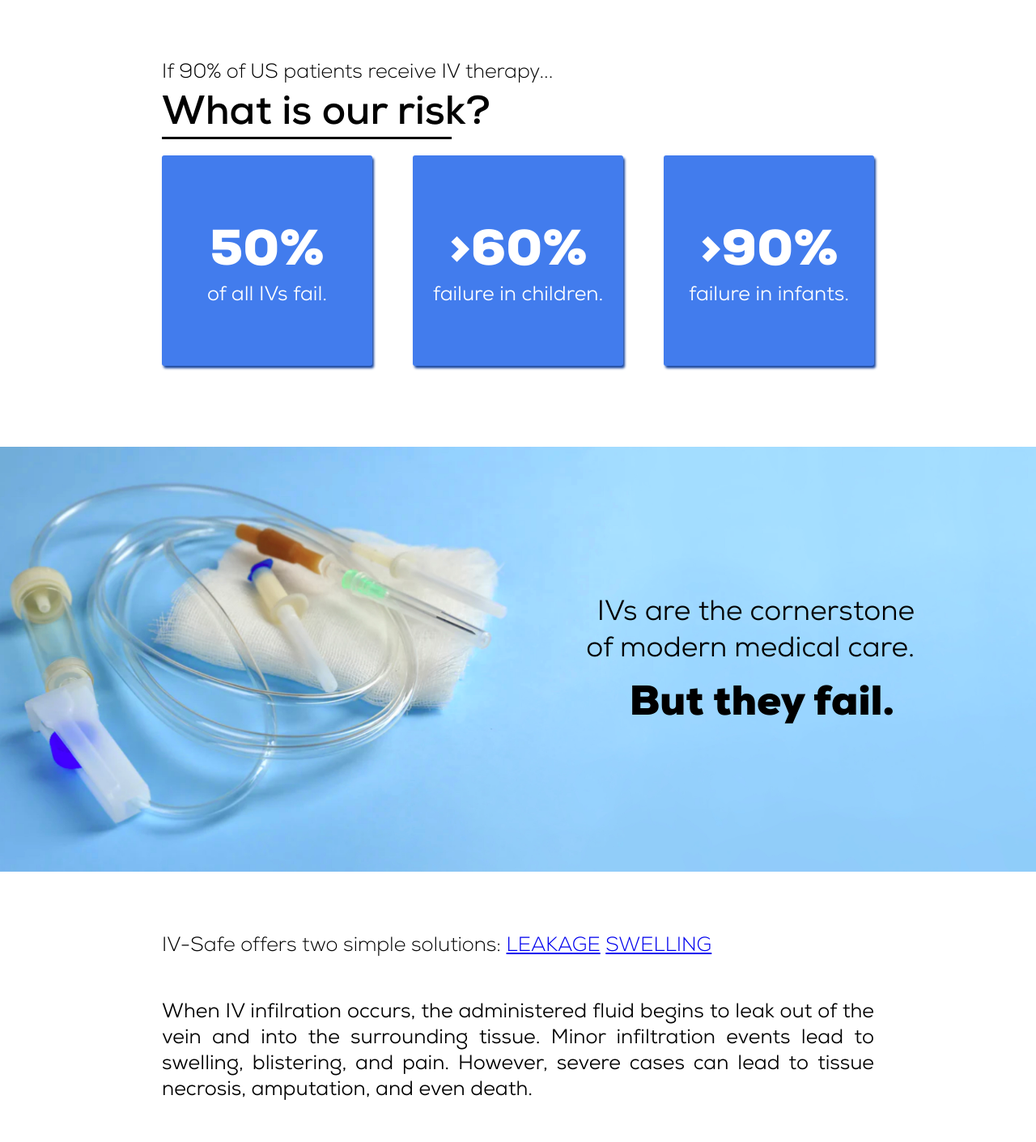
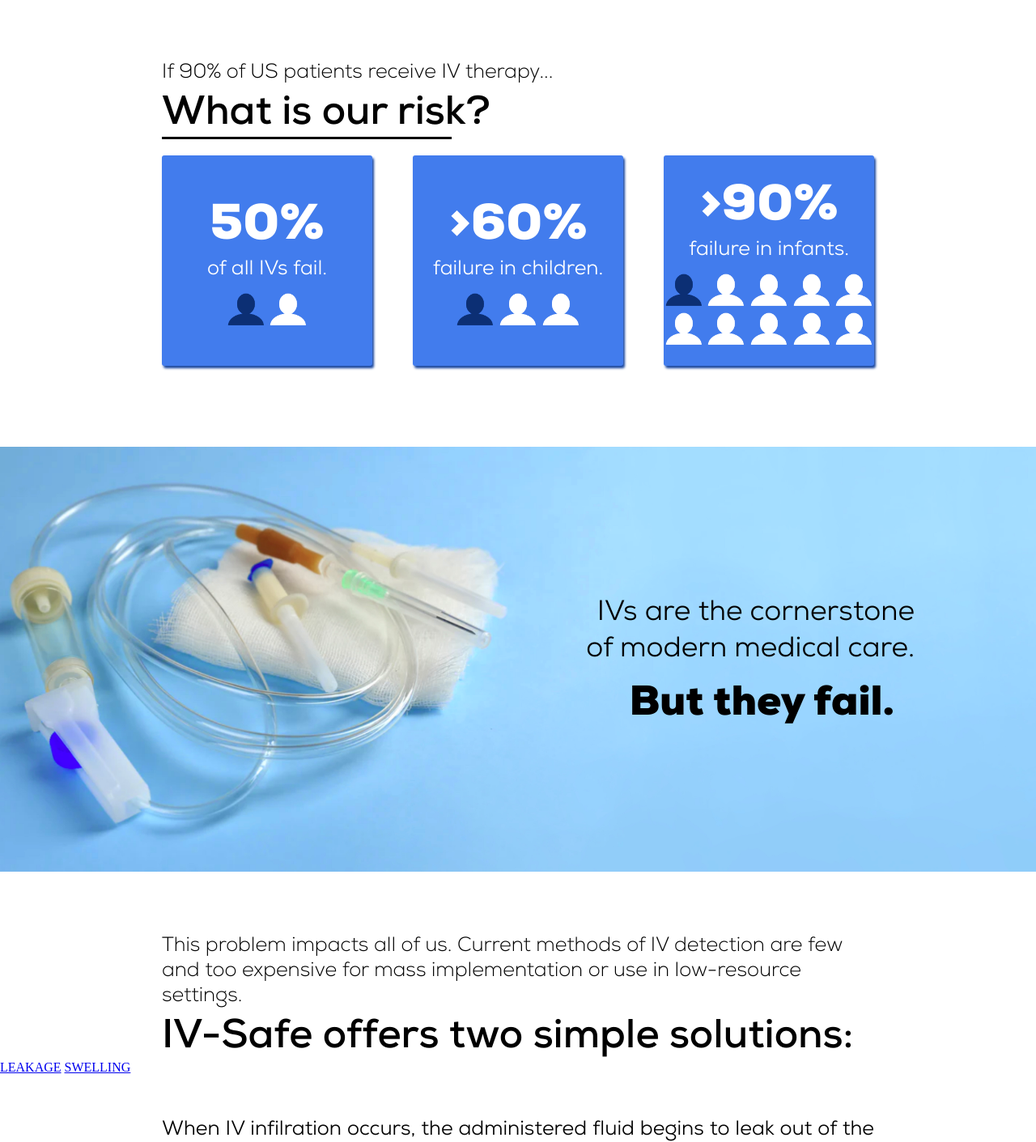
Before and after one commit to wkitch13/IV-Safe, a Flask app: page / in a window 1280 px wide. Shown: the part 602-2013 px from the top of the page at 81% size. Run offline with Flask 3, Linux system fonts and the light colour scheme.

Commit message:
updating the home page

```diff
--- a/static/base.css
+++ b/static/base.css
@@ -283,7 +283,7 @@ footer a:hover {
 
 .p1_homepage {
     font-size: 25px;
-    padding: 75px 0px 0px 200px;
+    padding: 75px 200px 0px 200px;
     font-family: "Nexa-Light", "Arial";
 }
 
@@ -326,3 +326,7 @@ hr {
     background-color: black;
     width: 28%;
 }
+
+.people {
+    margin-top: 15px;
+}
--- a/templates/homepage.html
+++ b/templates/homepage.html
@@ -21,14 +21,51 @@
             <div class="box">
                 <div class="num_large">50%</div>
                 of all IVs fail.
+                <div class="people">
+                    <img src="{{ url_for('static', filename='images/person_blue.png') }}" alt="IV"
+                         style="display:inline-block;width:auto;height:40px">
+                    <img src="{{ url_for('static', filename='images/person_white.png') }}" alt="IV"
+                         style="width:display:inline-block;auto;height:40px">
+                </div>
             </div>
             <div class="box">
                 <div class="num_large">>60%</div>
                 failure in children.
+                <div class="people">
+                    <img src="{{ url_for('static', filename='images/person_blue.png') }}" alt="IV"
+                         style="display:inline-block;width:auto;height:40px">
+                    <img src="{{ url_for('static', filename='images/person_white.png') }}" alt="IV"
+                         style="width:display:inline-block;auto;height:40px">
+                    <img src="{{ url_for('static', filename='images/person_white.png') }}" alt="IV"
+                         style="width:display:inline-block;auto;height:40px">
+                </div>
             </div>
             <div class="box">
                 <div class="num_large">>90%</div>
                 failure in infants.
+                <div class="people">
+                    <img src="{{ url_for('static', filename='images/person_blue.png') }}" alt="IV"
+                         style="display:inline-block;width:auto;height:40px">
+                    <img src="{{ url_for('static', filename='images/person_white.png') }}" alt="IV"
+                         style="width:display:inline-block;auto;height:40px">
+                    <img src="{{ url_for('static', filename='images/person_white.png') }}" alt="IV"
+                         style="width:display:inline-block;auto;height:40px">
+                    <img src="{{ url_for('static', filename='images/person_white.png') }}" alt="IV"
+                         style="width:display:inline-block;auto;height:40px">
+                    <img src="{{ url_for('static', filename='images/person_white.png') }}" alt="IV"
+                         style="width:display:inline-block;auto;height:40px">
+                    <br>
+                    <img src="{{ url_for('static', filename='images/person_white.png') }}" alt="IV"
+                         style="width:display:inline-block;auto;height:40px">
+                    <img src="{{ url_for('static', filename='images/person_white.png') }}" alt="IV"
+                         style="width:display:inline-block;auto;height:40px">
+                    <img src="{{ url_for('static', filename='images/person_white.png') }}" alt="IV"
+                         style="width:display:inline-block;auto;height:40px">
+                    <img src="{{ url_for('static', filename='images/person_white.png') }}" alt="IV"
+                         style="width:display:inline-block;auto;height:40px">
+                    <img src="{{ url_for('static', filename='images/person_white.png') }}" alt="IV"
+                         style="width:display:inline-block;auto;height:40px">
+                </div>
             </div>
         </div>
 
@@ -42,10 +79,12 @@
         </div>
 
         <div class="p1_homepage">
-            IV-Safe offers two simple solutions:
-            <a href="/leakage">LEAKAGE</a>
-            <a href="/swelling">SWELLING</a>
+            This problem impacts all of us. Current methods of IV detection are few and too expensive for mass implementation
+            or use in low-resource settings.
         </div>
+        <div class="heading">IV-Safe offers two simple solutions:</div>
+        <a href="/leakage">LEAKAGE</a>
+        <a href="/swelling">SWELLING</a>
 
         <div class="p1">
             When IV infilration occurs, the administered fluid begins to leak out of the vein and into the surrounding tissue.
```
Also changed, not shown: static/images/person_blue.png (added), static/images/person_white.png (added), 2 other files.
